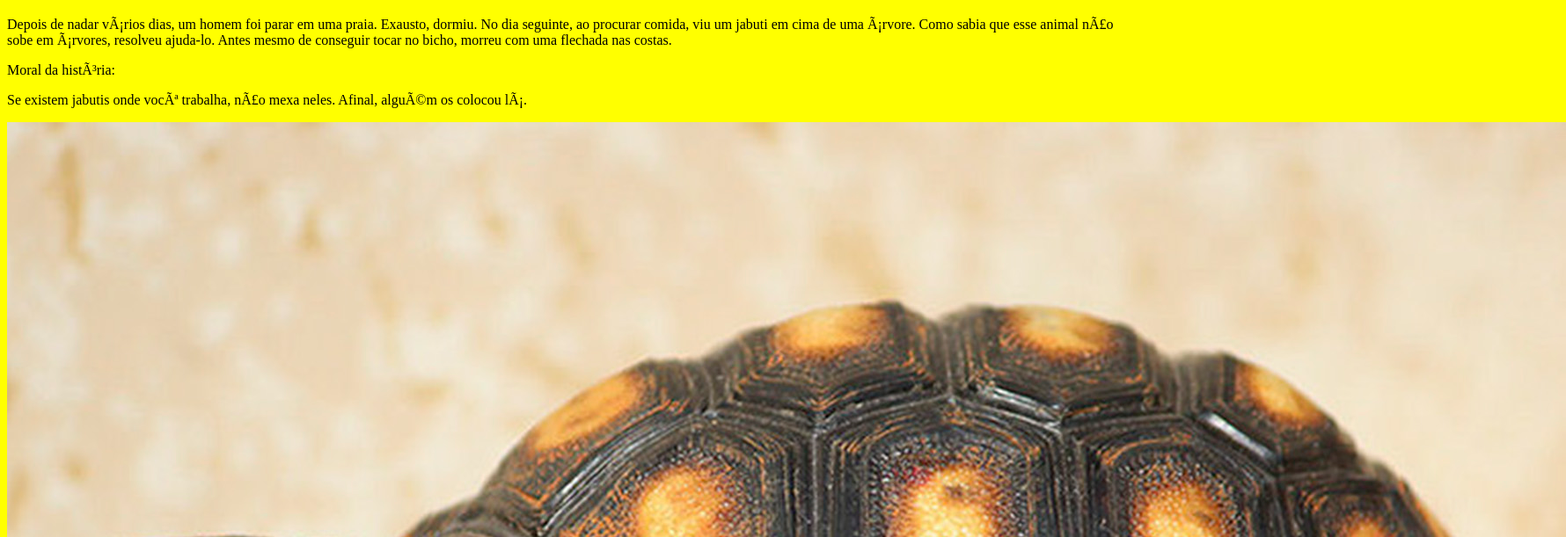
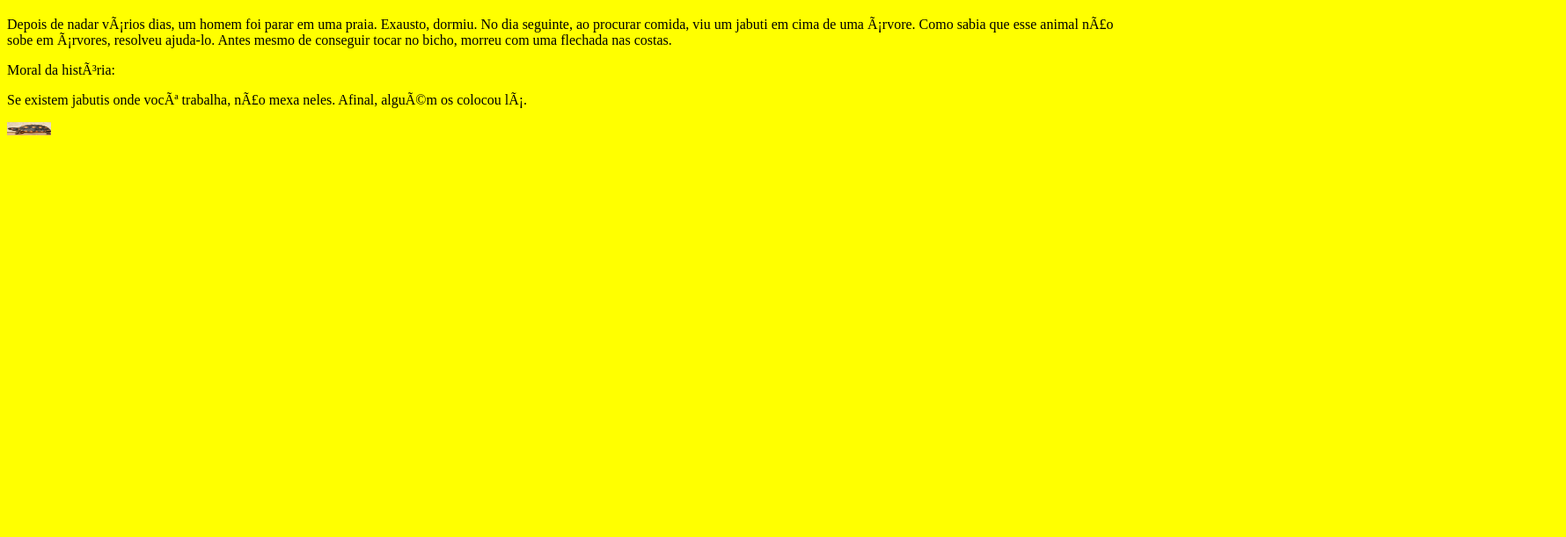
Before and after one commit to Rafaeelt/historiascorporativas.rar, a plain HTML site: page jabuti.html in a window 1280 px wide. Shown: the part 61-672 px from the top of the page at 88% size, 1780 px wide, since content can reach past the window. Drawn offline with Linux system fonts and the light colour scheme.

Commit message:
lfkdjgorthoighrtohjg

```diff
--- a/style.css
+++ b/style.css
@@ -13,7 +13,8 @@
 	}
 
 	img{
-
+		width: 50px;
+		height: 15px;
 	}
 
 	.imgindex{
```
